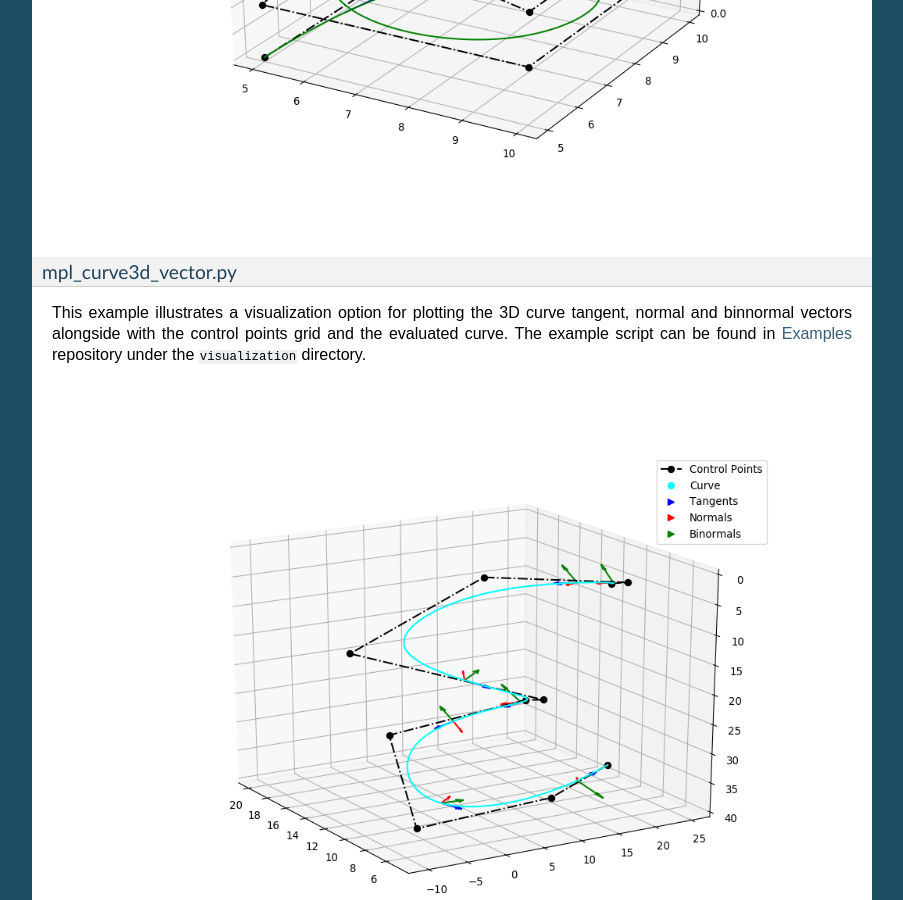
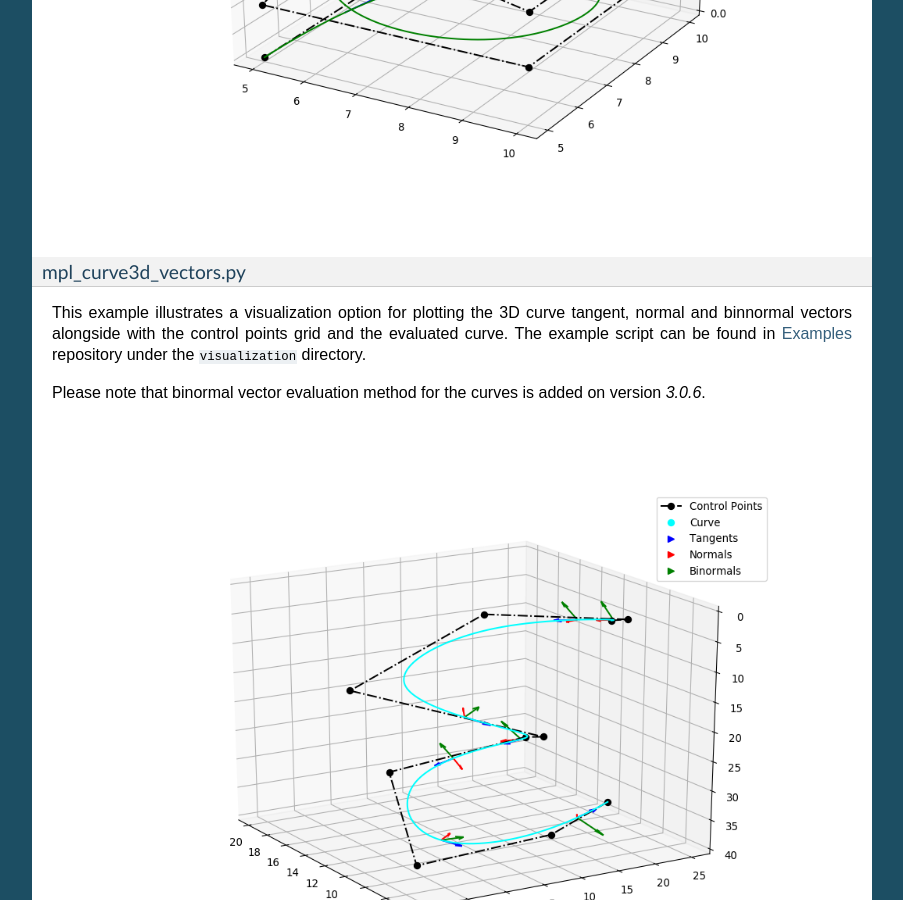
Before and after one commit to orbingol/NURBS-Python, a Sphinx documentation site: the page built from docs/visualization.rst, in a window 1280 px wide and 900 px high, scrolled down 8539 px. Shown: the whole window, without its empty margins (198-1101 px from the left). Built offline with Sphinx 7.4.7, drawn with Linux system fonts in a browser that asks for light colours; formulas are drawn with MathJax 3; some of the changed text lies outside the part shown.

Commit message:
Minor updates to the figure description of mp_curve3d_vectors.py

```diff
--- a/docs/visualization.rst
+++ b/docs/visualization.rst
@@ -126,12 +126,14 @@ control points grid and the evaluated curve. The example script can be found in
 .. image:: images/ex_curve3d01_mpl.png
     :alt: 3D curve example 1 with tangent vector quiver plots
 
-mpl_curve3d_vector.py
-~~~~~~~~~~~~~~~~~~~~~~~
+mpl_curve3d_vectors.py
+~~~~~~~~~~~~~~~~~~~~~~
 
 This example illustrates a visualization option for plotting the 3D curve tangent, normal and binnormal vectors
 alongside with the control points grid and the evaluated curve.
 The example script can be found in Examples_ repository under the ``visualization`` directory.
+
+Please note that binormal vector evaluation method for the curves is added on version *3.0.6*.
 
 .. image:: images/ex_curve3d02_mpl.png
     :alt: 3D curve example 2 with tangent, normal and binormal vector quiver plots
```
